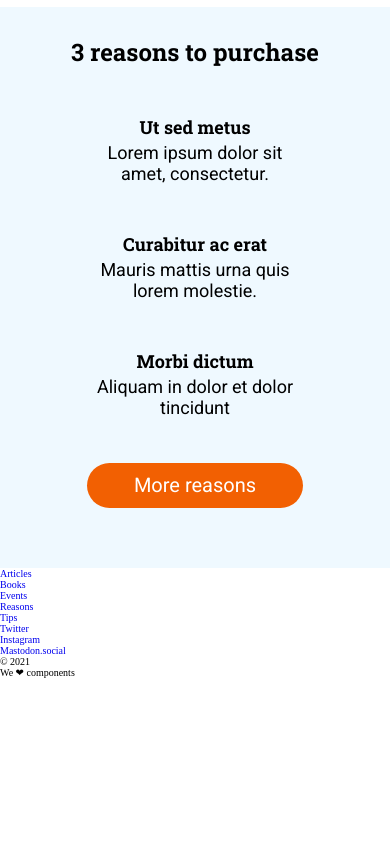
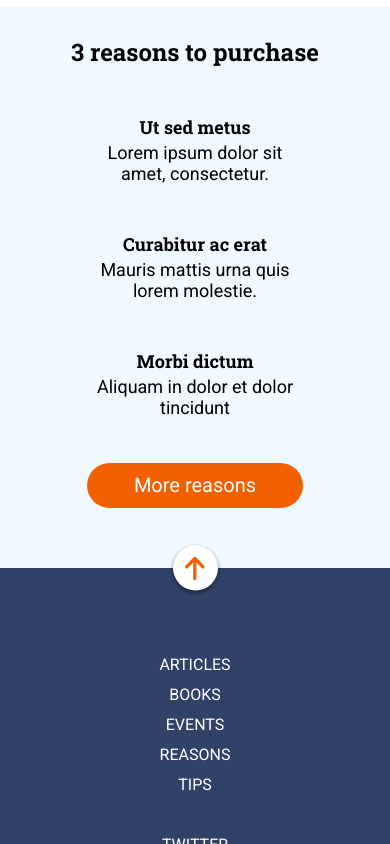
Before and after one commit to Adalab/modulo-1-evaluacion-final-claudiabg-c, a website: page src/html/index.html in a window 390 px wide. Shown: the part 1156-2000 px from the top of the page. Before the commit the page ends 1834 px from the top, so only its background shows below. Drawn offline with nearby package versions, Linux system fonts and the light colour scheme; files that its build step writes are made by us from their sources; files whose address does not match are found by name.

Commit message:
update html and css mobile

```diff
--- a/src/html/partials/3reasons.html
+++ b/src/html/partials/3reasons.html
@@ -1,4 +1,4 @@
-<section id="reasons">
+<section id="reasons" class="reasons">
     <div class="row1">
         <h2 class="titlereasons">3 reasons to purchase</h2>
     </div>
--- a/src/html/partials/footer.html
+++ b/src/html/partials/footer.html
@@ -1,5 +1,9 @@
 <footer class="footer">
-    <a href="./index.html#header" class="arrow"></a>
+    <div class="circle2">
+        <div class="arrow"><a href="./index.html#header"><img src="./assets/images/ico-arrow.svg"
+                    class="footerarrow"></a>
+        </div>
+    </div>
     <nav class="navfooter">
         <ul class="menuarticles">
             <li><a class="articles" href="https://adalab.es">Articles</a>
@@ -16,6 +20,6 @@
             </ul>
         </nav>
     </nav>
-    <div>&copy; 2021</div>
-    <small>We ❤︎ components</small>
+    <div class="copy">&copy; 2021</div>
+    <small class="small">We <span class="heart">❤︎</span> components</small>
 </footer>
--- a/src/html/partials/header.html
+++ b/src/html/partials/header.html
@@ -1,4 +1,4 @@
-<header id="header">
+<header id="header" class="header">
     <a href="https://adalab.es" class="burger"><img src="./assets/images/ico-menu.svg" alt="menu buttom"></a>
     <h1 class="headertitle">Anonymous proxy</h1>
     <p class="headertext">In hac habitasse platea dictumst.</p>
--- a/src/scss/core/_reset.scss
+++ b/src/scss/core/_reset.scss
@@ -5,7 +5,7 @@
 }
 
 ul {
-  text-decoration: none;
+  list-style: none;
 }
 
 a {
--- a/src/scss/layout/_3reasons.scss
+++ b/src/scss/layout/_3reasons.scss
@@ -1,4 +1,4 @@
-#reasons {
+.reasons {
   background-color: #eff9ff;
   padding: 3rem 1.5rem;
   display: grid;
--- a/src/scss/layout/_footer.scss
+++ b/src/scss/layout/_footer.scss
@@ -0,0 +1,64 @@
+.footer {
+  background-color: $branddarkblue;
+  display: flex;
+  flex-direction: column;
+  align-items: center;
+  color: white;
+
+  & .circle2 {
+    display: flex;
+    justify-content: center;
+    align-items: center;
+    transform: translateY(-50%);
+    margin-bottom: 3.7rem;
+
+    & .arrow {
+      height: 4.5rem;
+      width: 4.5rem;
+      background-color: white;
+      border-radius: 5rem;
+      display: flex;
+      justify-content: center;
+      align-items: center;
+      box-shadow: 0 2px 4px 0 rgba(0, 0, 0, 0.5);
+
+      & .footerarrow {
+        height: 2.4rem;
+        width: 2.06rem;
+        padding-top: 1.8rem;
+        padding-bottom: 1.53rem;
+      }
+    }
+  }
+
+  & .menuarticles,
+  .menusmm {
+    text-align: center;
+    padding-bottom: 3rem;
+
+    & .articles,
+    .smm {
+      color: white;
+      text-transform: uppercase;
+      font-size: 1.6rem;
+      font-family: $fontregular;
+      line-height: 3rem;
+    }
+  }
+
+  & .copy {
+    font-size: 1.4rem;
+    font-family: $fontregular;
+    line-height: 3rem;
+  }
+
+  & .small {
+    font-family: $fontregular;
+    font-size: 1.4rem;
+    padding-bottom: 4.5rem;
+
+    & .heart {
+      color: $brandorange;
+    }
+  }
+}
--- a/src/scss/layout/_header.scss
+++ b/src/scss/layout/_header.scss
@@ -1,8 +1,10 @@
-#header {
+.header {
   display: block;
   background-image: url(../images/cover.jpg);
+  background-repeat: no-repeat;
+  background-position: center top;
+  background-size: cover;
   height: 100vh;
-  background-position: center top;
   display: flex;
   flex-direction: column;
   justify-content: flex-end;
@@ -53,7 +55,6 @@
         width: 2rem;
         padding-top: 1.8rem;
         padding-bottom: 1.53rem;
-        object-position: center;
       }
     }
   }
```
